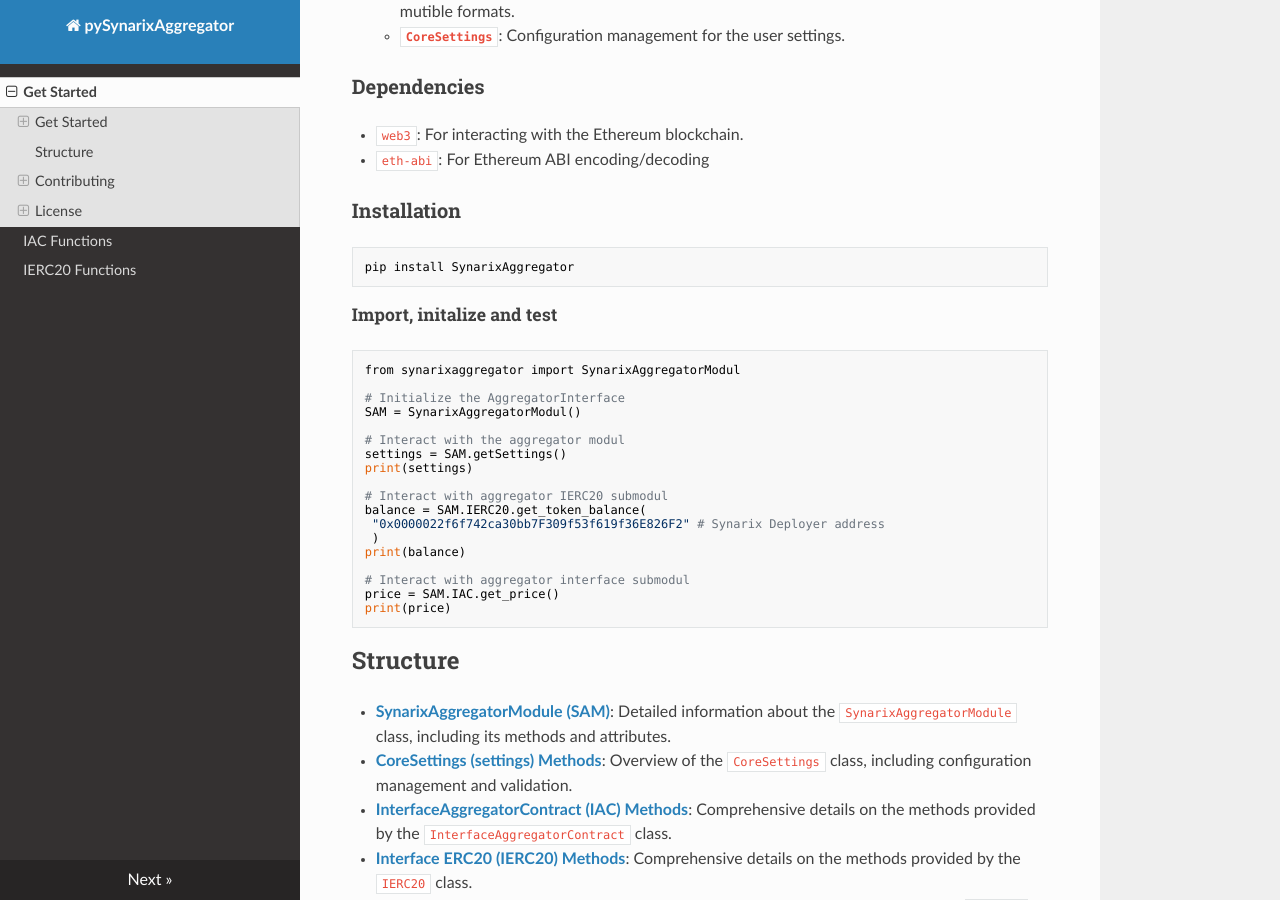
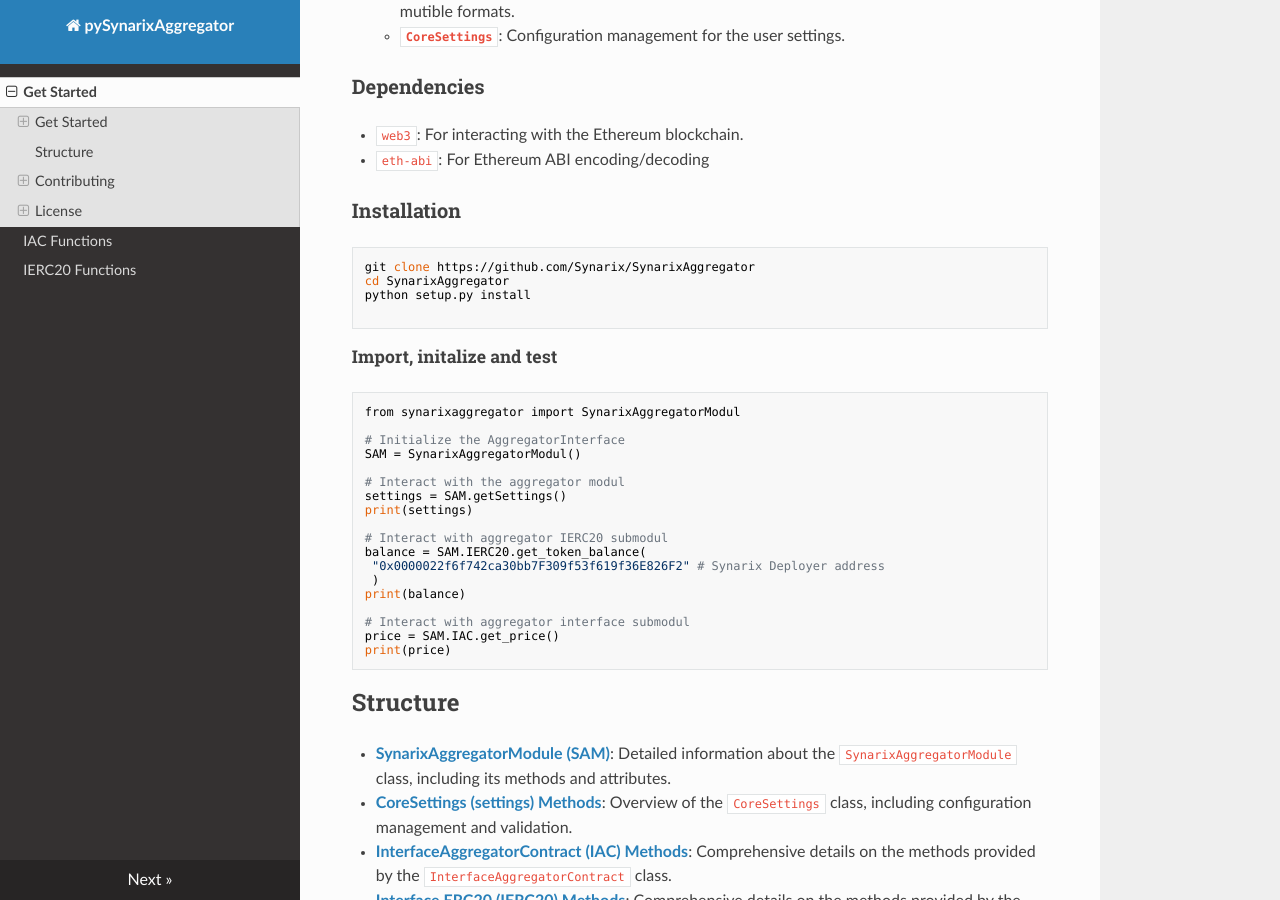
Before and after one commit to Synarix/SynarixAggregator, an MkDocs documentation site: the page built from docs/index.md, in a window 1280 px wide and 900 px high, scrolled down 520 px. Built offline with MkDocs 1.6.1, drawn with Linux system fonts in a browser that asks for light colours; nearby versions of some CDN libraries.

Commit message:
update docs

````diff
--- a/docs/index.md
+++ b/docs/index.md
@@ -17,7 +17,10 @@ The Synarix Aggregator project offers tools and classes for seamless integration
 
 ###  Installation
 ```bash
-pip install SynarixAggregator
+git clone https://github.com/Synarix/SynarixAggregator
+cd SynarixAggregator
+python setup.py install
+
 ```
 
 ##### Import, initalize and test
--- a/pyproject.toml
+++ b/pyproject.toml
@@ -1,8 +1,8 @@
 [tool.poetry]
-name = "pysynarixaggregator"
+name = "synarixaggregator"
 version = "0.0.1"
-description = "pySynarixAggregator provide Simple use of Blockchain data."
-authors = ["Your Name <you@example.com>"]
+description = "SynarixAggregator provide Simple use of Blockchain data."
+authors = ["Synarix@protonmail.com"]
 license = "MIT"
 readme = "README.md"
 
--- a/setup.py
+++ b/setup.py
@@ -8,7 +8,7 @@ setup(
     long_description_content_type='text/markdown',
     url='https://github.com/Synarix/SynarixAggregator',
     author='Synarix Labs',
-    author_email='later@example.com',
+    author_email='Synarix@protonmail.com"',
     license='MIT',
     packages=find_packages(),
     install_requires=[
````
Also changed, not shown: README.md (+3 -2 lines).
